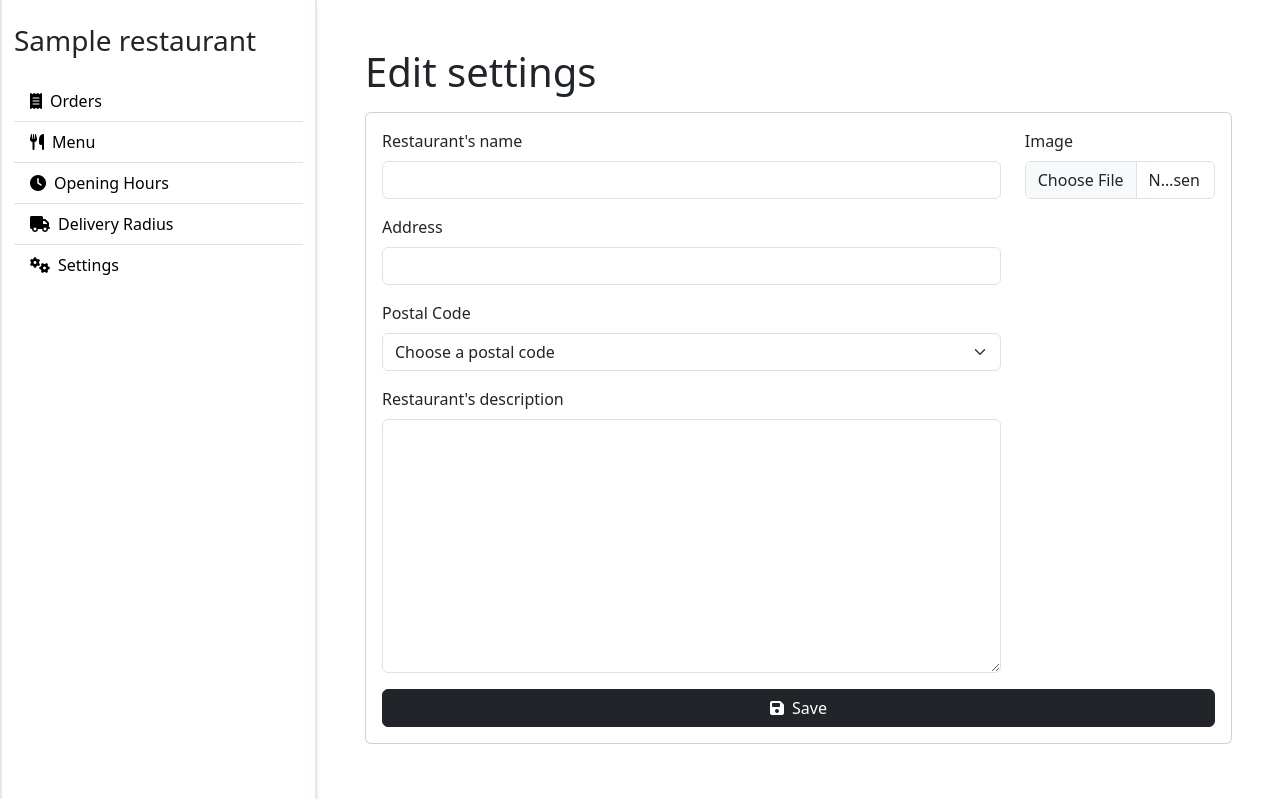
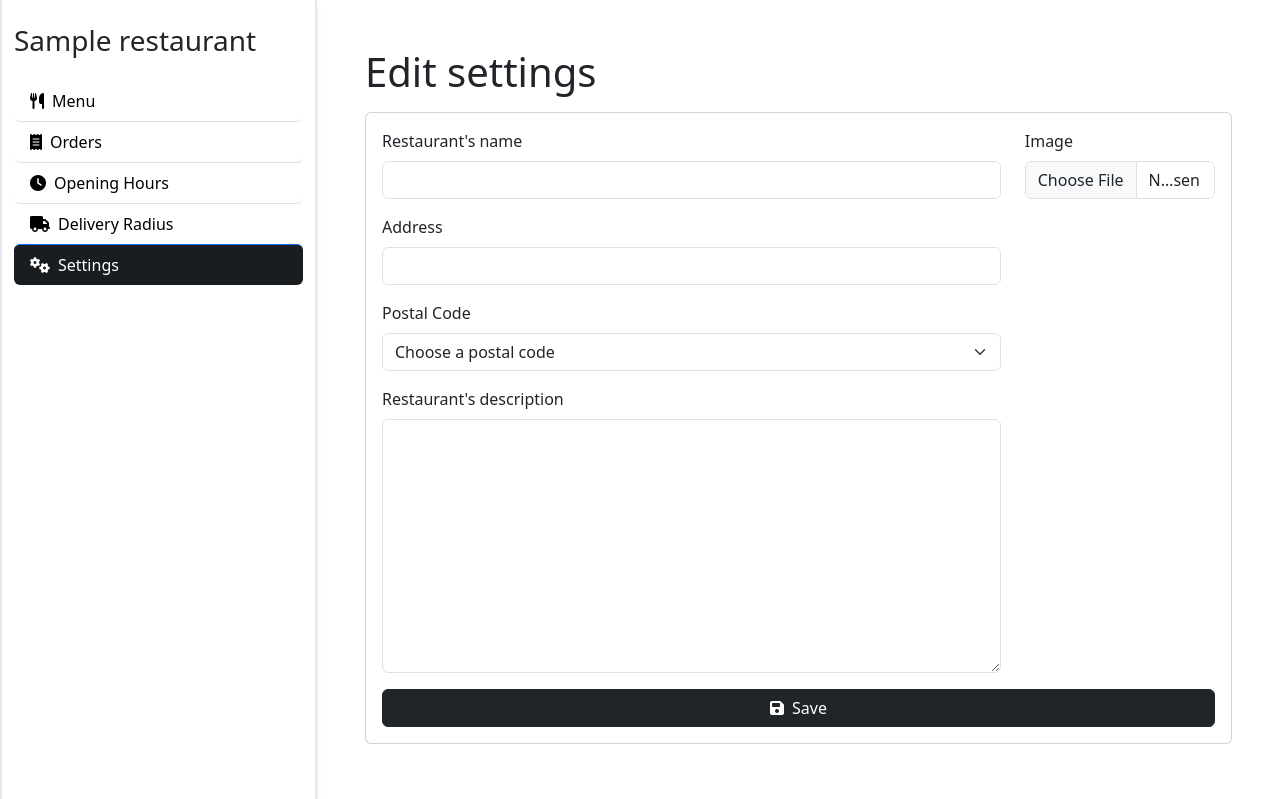
Before and after one commit to polaeskandar/datenbanken-praktikum, a Flask app: page /admin/settings in a window 1280 px wide. Shown: the part 66-865 px from the top of the page. Run offline with Flask 3, Linux system fonts and the light colour scheme; a user stored in the database is signed in; tables that the repository leaves empty hold one stand-in row (values such as "Sample post"); some libraries are stand-ins or nearby versions.

Commit message:
Small aside adjust

```diff
--- a/app/components/admin/aside_menu_component.py
+++ b/app/components/admin/aside_menu_component.py
@@ -1,4 +1,4 @@
-from flask import render_template, url_for
+from flask import render_template, url_for, request
 
 
 def aside_menu_component():
@@ -12,28 +12,33 @@
 def get_links() -> list[dict[str, str]]:
     return [
         {
+            "icon": "fa-solid fa-utensils me-2",
+            "text": "Menu",
+            "href": "#",
+            "is_active": False,
+        },
+        {
             "icon": "fa-solid fa-receipt me-2",
             "text": "Orders",
             "href": "#",
-        },
-        {
-            "icon": "fa-solid fa-utensils me-2",
-            "text": "Menu",
-            "href": "#",
+            "is_active": False,
         },
         {
             "icon": "fa-solid fa-clock me-2",
             "text": "Opening Hours",
             "href": url_for("admin.opening_hours"),
+            "is_active": request.path == url_for('admin.opening_hours'),
         },
         {
             "icon": "fa-solid fa-truck me-2",
             "text": "Delivery Radius",
             "href": url_for("admin.delivery_radius"),
+            "is_active": request.path == url_for('admin.delivery_radius'),
         },
         {
             "icon": "fa-solid fa-gears me-2",
             "text": "Settings",
             "href": url_for("admin.settings"),
+            "is_active": request.path == url_for('admin.settings'),
         },
     ]
--- /dev/null
+++ b/app/static/components/admin/aside.css
@@ -0,0 +1,13 @@
+aside.list-group .list-group-item {
+    border-radius: 6px;
+    color: black;
+}
+
+aside.list-group .list-group-item.active {
+    background: #1a1d20;
+    color: #fff;
+}
+
+aside.list-group .list-group-item a {
+    color: inherit;
+}
--- /dev/null
+++ b/app/static/components/admin/dashboard.css
@@ -0,0 +1,11 @@
+#admin-dashboard aside#aside {
+    flex: 1;
+    border-style: solid;
+    border-width: 0 2px;
+    border-color: rgb(226 232 240);
+    box-shadow: 0 4px 6px -1px rgb(0 0 0 / 0.1), 0 2px 4px -2px rgb(0 0 0 / 0.1);
+}
+
+#admin-dashboard main#content {
+    flex: 3;
+}
--- a/app/static/index.css
+++ b/app/static/index.css
@@ -1,19 +1,9 @@
 @import "components/navbar.css";
 @import "components/footer.css";
+@import "components/admin/dashboard.css";
+@import "components/admin/aside.css";
 
 /** GLOBALS **/
 .flash-box .alert {
     border-radius: 0;
 }
-
-#admin-dashboard aside#aside {
-    flex: 1;
-    border-style: solid;
-    border-width: 0 2px;
-    border-color: rgb(226 232 240);
-    box-shadow: 0 4px 6px -1px rgb(0 0 0 / 0.1), 0 2px 4px -2px rgb(0 0 0 / 0.1);
-}
-
-#admin-dashboard main#content {
-    flex: 3;
-}
--- a/app/templates/components/admin/aside_menu.html
+++ b/app/templates/components/admin/aside_menu.html
@@ -1,11 +1,11 @@
 <h2 class="fs-3 class my-4">{{ current_user.restaurant.name }}</h2>
 
-<ul class="list-group list-group-flush">
+<aside class="list-group list-group-flush">
   {% for link in attributes.links %}
-    <li class="list-group-item">
-      <a href="{{ link.href }}" class="text-decoration-none link-body-emphasis">
+    <li class="list-group-item {{ 'active' if link.is_active }}">
+      <a href="{{ link.href }}" class="d-block text-decoration-none">
         <i class="{{ link.icon }}"></i>{{ link.text }}
       </a>
     </li>
   {% endfor %}
-</ul>
+</aside>
```
